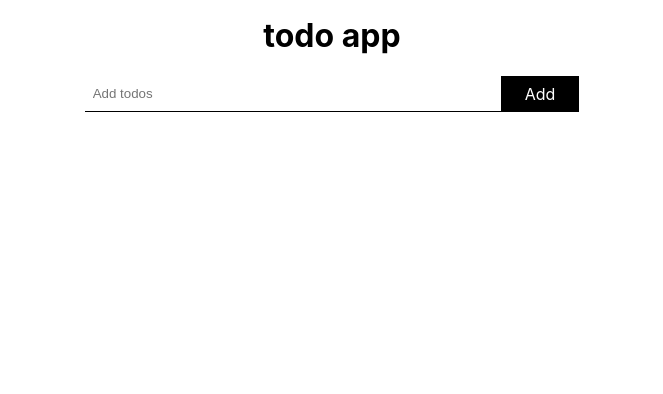
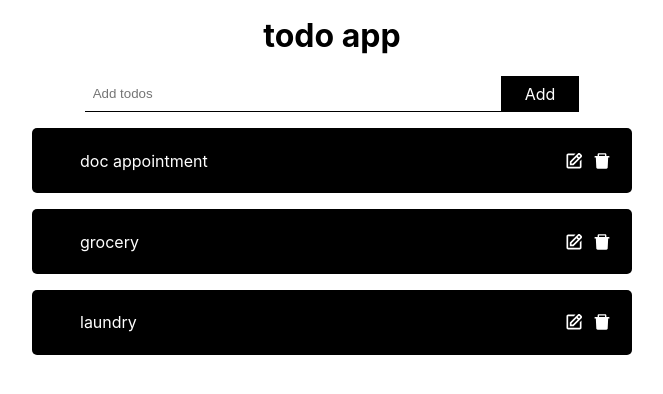
Before and after one commit to bayanicruz/react-todo, a React (Create React App) app in the folder frontend/: page / in a window 1280 px wide. Shown: the top 394 px of the page, without its empty margins (308-971 px from the left). Built offline with nearby package versions, Linux system fonts and the light colour scheme.

Commit message:
Add list component

```diff
--- a/frontend/src/App.js
+++ b/frontend/src/App.js
@@ -12,7 +12,12 @@ function App() {
           <div className="add">Add</div>
         </div>
 
+        <div className="list">
 
+            <Todo text="doc appointment"></Todo>
+            <Todo text="grocery"></Todo>
+            <Todo text="laundry"></Todo>
+        </div>
 
       </div>
 
--- /dev/null
+++ b/frontend/src/components/todo.js
@@ -0,0 +1,18 @@
+import React from 'react'
+//import {BiEdit,AiFillDelete} from "react-icons"
+import {BiEdit} from "react-icons/bi"
+import {AiFillDelete} from "react-icons/ai"
+
+const todo = ({text, updateMode, deleteToDo}) => {
+    return(
+        <div className="todo">
+            <div className="text">{text}</div>
+            <div className="icons">
+                <BiEdit className="icon"/>
+                <AiFillDelete className="icon"/>
+            </div>
+        </div>
+    )
+}
+
+export default todo
```
